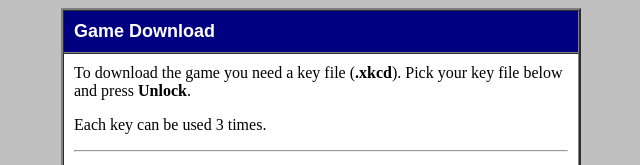
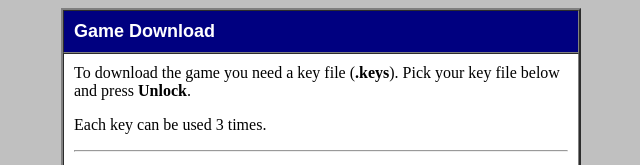
Before and after one commit to R00ster148/unlock, a plain HTML site: page index.html in a window 1280 px wide. Shown: the top 165 px of the page, 319-959 px from the left. Drawn offline with Linux system fonts and the light colour scheme.

Commit message:
Update index.html

```diff
--- a/index.html
+++ b/index.html
@@ -16,7 +16,7 @@
 <td>
 <font face="Times New Roman" size="3">
 
-<p>To download the game you need a key file (<b>.xkcd</b>). Pick your key file below and press <b>Unlock</b>.</p>
+<p>To download the game you need a key file (<b>.keys</b>). Pick your key file below and press <b>Unlock</b>.</p>
 
 <p>Each key can be used 3 times.</p>
 
@@ -24,7 +24,7 @@
 
 <form id="form" onsubmit="return false">
 <p><b>Key file:</b><br>
-<input type="file" id="file" accept=".xkcd"></p>
+<input type="file" id="file" accept=".keys"></p>
 <p><input type="submit" id="go" value="Unlock"></p>
 </form>
 
@@ -66,7 +66,7 @@ function say(msg, colour) {
 document.getElementById("form").onsubmit = function () {
   var file = fileInput.files[0];
   if (!file) { say("Please choose a key file first.", "#cc0000"); return false; }
-  if (!/\.xkcd$/i.test(file.name)) { say("That is not a .xkcd key file.", "#cc0000"); return false; }
+  if (!/\.keys$/i.test(file.name)) { say("That is not a .keys key file.", "#cc0000"); return false; }
   if (file.size > 2048) { say("That file is too big to be a key.", "#cc0000"); return false; }
 
   go.disabled = true;
```
